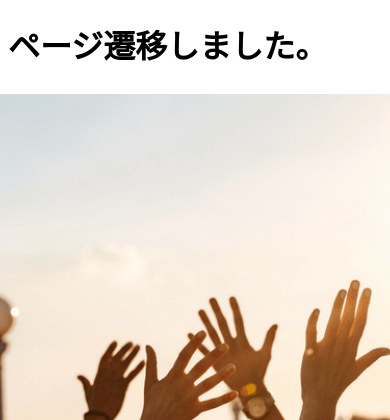
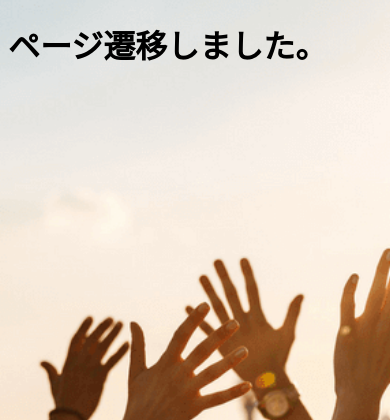
Before and after one commit to yonechitest/Django-Heroku, a Django app: page /dev/top2 in a window 390 px wide. Shown: the top 420 px of the page. Run offline with Django 3.2, Linux system fonts and the light colour scheme.

Commit message:
サジェスト、URL登録機能実装完了＋スマホデザイン、検索時グレー処理対応完了!

```diff
--- a/hello/static/css/limmy.css
+++ b/hello/static/css/limmy.css
@@ -321,7 +321,7 @@ body {
     background-position: center center;
     background-repeat: no-repeat;
     background-attachment: fixed;
-    background-size: 320% auto;
+    background-size: 420% ;
  }
 
  ** {
```
